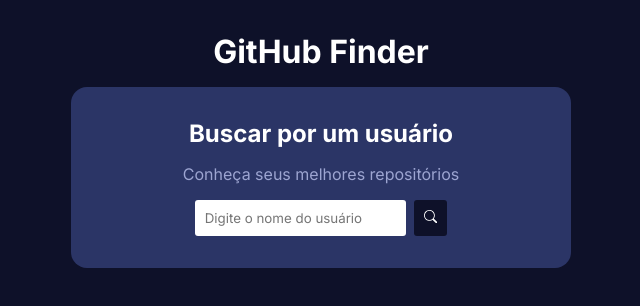
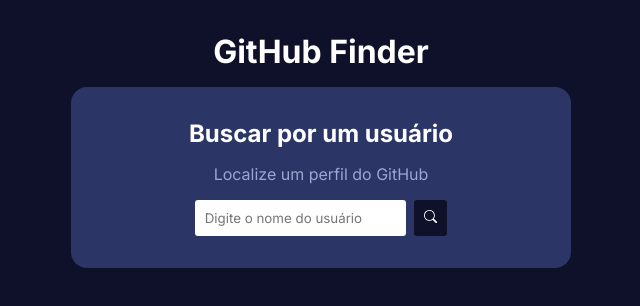
Before and after one commit to philipeoliveira/github-finder, a React (Vite) app: page / in a window 1280 px wide. Shown: the top 306 px of the page, without its empty margins (319-959 px from the left). Built offline with nearby package versions, Linux system fonts and the light colour scheme.

Commit message:
Modify text in Search component

```diff
--- a/src/components/Search.tsx
+++ b/src/components/Search.tsx
@@ -20,7 +20,7 @@
    return (
       <div className={classes.search}>
          <h2>Buscar por um usuário</h2>
-         <p>Conheça seus melhores repositórios</p>
+         <p>Localize um perfil do GitHub</p>
          <div className={classes.search_container}>
             <input
                type='text'
```
